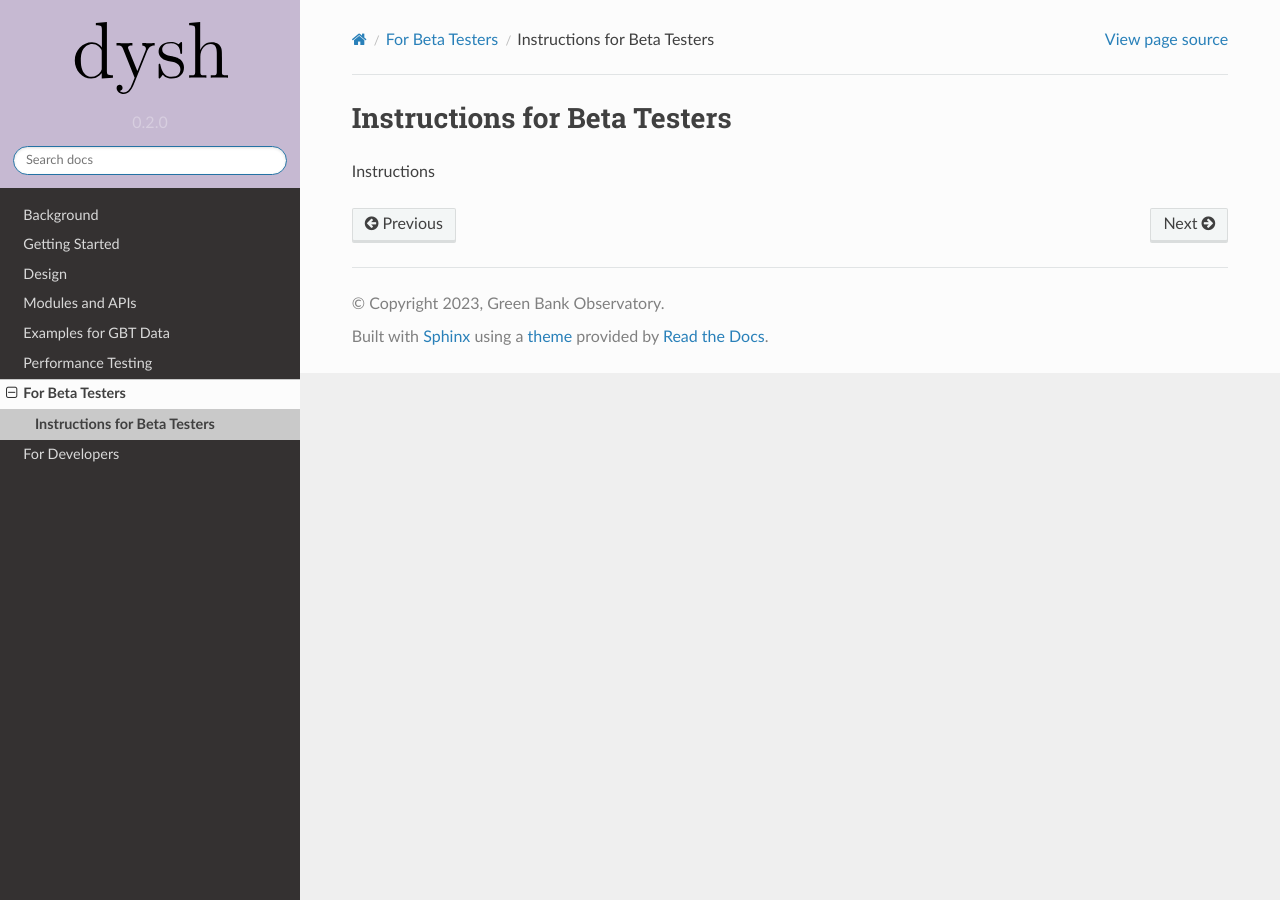
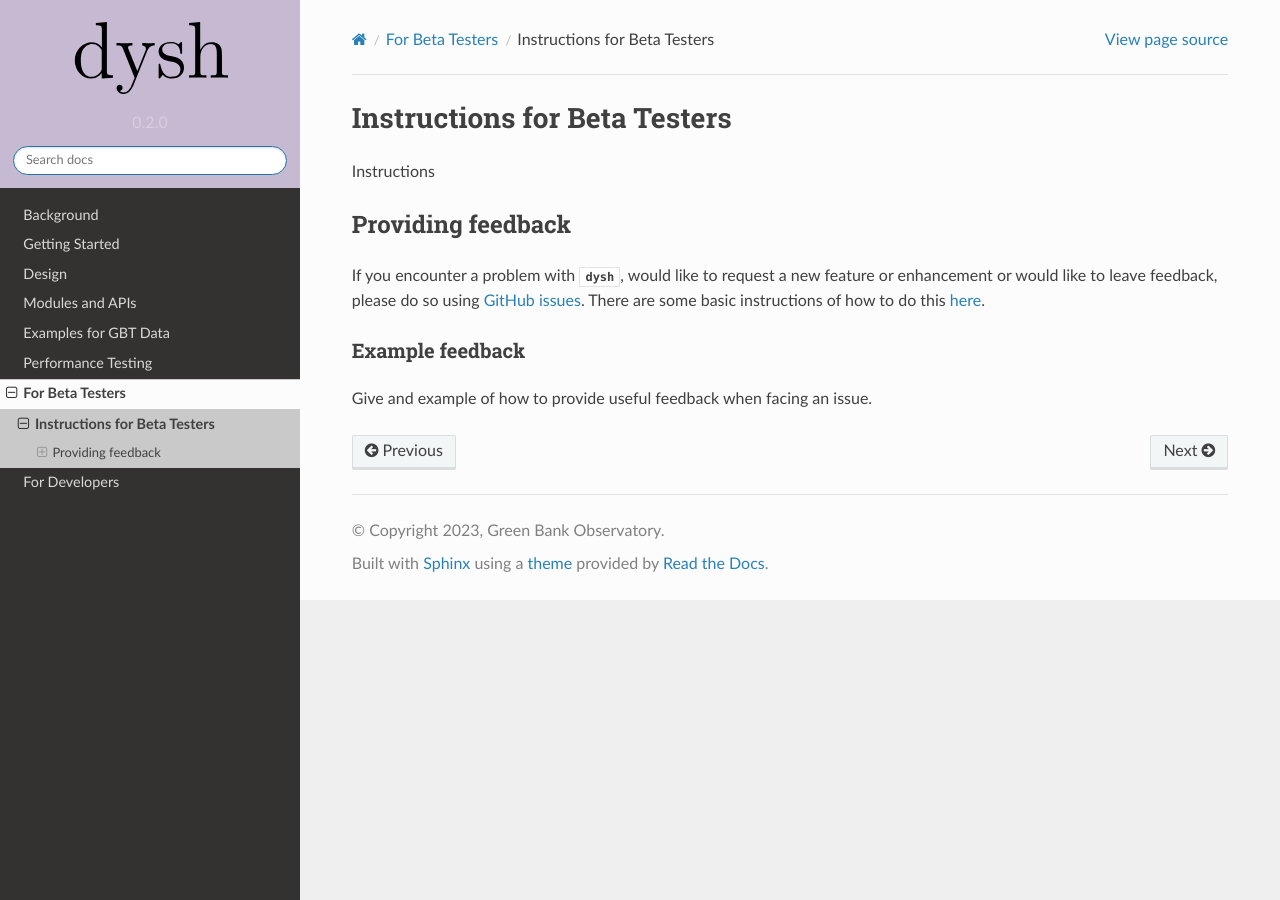
Before and after one commit to GreenBankObservatory/dysh, a Sphinx documentation site: the page built from docs/source/for_beta_testers/beta_testing.rst, in a window 1280 px wide. Built offline with Sphinx 7.4.7 and the Read the Docs theme 2.0.0, drawn with Linux system fonts in a browser that asks for light colours.

Commit message:
Updated docs for github issues and instructions for beta testers

```diff
--- a/docs/source/for_beta_testers/beta_testing.rst
+++ b/docs/source/for_beta_testers/beta_testing.rst
@@ -3,3 +3,13 @@ Instructions for Beta Testers
 *****************************
 
 Instructions
+
+Providing feedback
+==================
+
+If you encounter a problem with `dysh`, would like to request a new feature or enhancement or would like to leave feedback, please do so using `GitHub issues <https://github.com/GreenBankObservatory/dysh/issues>`_. There are some basic instructions of how to do this :ref:`here <for_developers/github_integrations:issues>`.
+
+Example feedback
+----------------
+
+Give and example of how to provide useful feedback when facing an issue.
```
Also changed, not shown: docs/source/for_developers/github_integrations.rst (+5 -4 lines).
